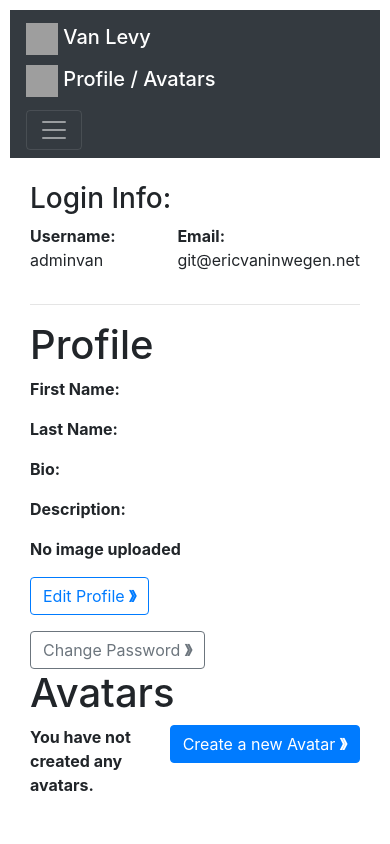
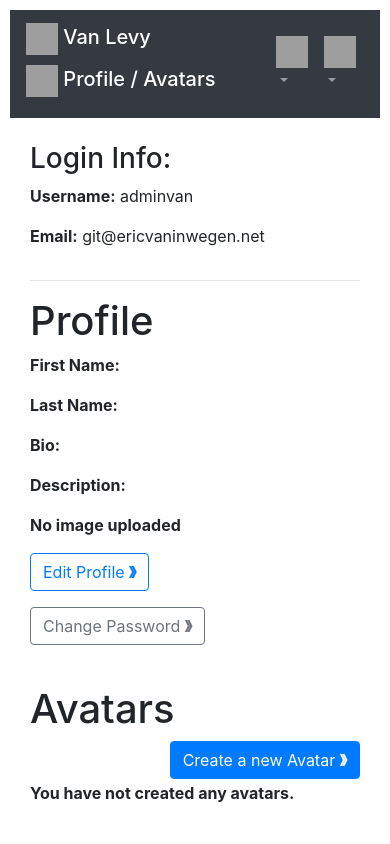
Before and after one commit to egv78/vanlevysite, a Django app: page /accounts/profile/ in a window 390 px wide. Run offline with Django 3.2, Linux system fonts and the light colour scheme; a user stored in the database is signed in; data comes from the database, SQL or seed files in the repository; tables that the repository leaves empty hold one stand-in row (values such as "Sample post"); parts of the project's set-up code (start-up, migrations or seed data) failed here and were passed over; some libraries are stand-ins or nearby versions; grey boxes are pictures that could not be loaded.

Commit message:
Responsive design

```diff
--- a/accounts/templates/accounts/profile_view.html
+++ b/accounts/templates/accounts/profile_view.html
@@ -31,16 +31,16 @@
             </div>
         </div>
         <div class="row">
-            <div class="col">
+            <div class="col-md">
                 <p><strong>Username:</strong> {{user}}</p>
             </div>
-            <div class="col">
+            <div class="col"-md>
                 <p><strong>Email:</strong> {{user.email}}</p>
             </div>
         </div>
         <hr>
         <div class="row">
-            <div class="col">
+            <div class="col-sm">
                 <!-- One of two columns -->
                 <h1>Profile</h1>
                 <p><strong>First Name:</strong> {{user.userprofile.user_first_name}}</p>
@@ -59,15 +59,17 @@
                 <a href="{% url 'accounts:password' %}"><button type="button" class="btn btn-outline-secondary">
                     Change Password <strong>&#12299</strong>
                 </button></a>
-
+                <span class="show-md"><p><br></p></span>
             </div>
-            <div class="col">
+            <div class="col-sm">
                 <!-- Two of two columns -->
                 <h1 id="avatar">Avatars</h1>
                 <a href="{% url 'accounts:create_avatar' %}">
                     <button type="button" class="btn btn-primary align-right">
                         Create a new Avatar <strong>&#12299</strong>
                     </button></a>
+
+                <span class="show-md"><p><br></p></span>
                 {% if has_avatars %}
                     {% for avatar in my_avatars_list %}
                         <hr>
--- a/accounts/templates/accounts_base.html
+++ b/accounts/templates/accounts_base.html
@@ -1,7 +1,7 @@
 {% extends 'base.html' %}
 
 {% block navbar_characteristics %}
-    <nav class="navbar navbar-expand-sm navbar-dark bg-dark">
+    <nav class="navbar navbar-expand navbar-dark bg-dark">
 {% endblock %}
 
 {% block brand %}
--- a/swdice/templates/sw_base.html
+++ b/swdice/templates/sw_base.html
@@ -1,7 +1,7 @@
 {% extends 'base.html' %}
 
 {% block navbar_characteristics %}
-    <nav class="navbar navbar-expand-lg navbar-dark" style="background-color: #252525">
+    <nav class="navbar navbar-expand-xs navbar-dark" style="background-color: #252525">
 {% endblock %}
 
 {% block brand %}
--- a/swdice/templates/swdice/dockingbay.html
+++ b/swdice/templates/swdice/dockingbay.html
@@ -36,7 +36,7 @@
 
     <div class="container">
         <div class="row">
-            <div class="col-md-8">
+            <div class="col-lg-8">
                 <hr>
                 <h4>
                     {% if my_rooms_list %}
@@ -97,7 +97,7 @@
                     Once you've been in a room, this will be a list of direct links to get back in.
                 {% endif %}
             </div>
-            <div class="col-md-4">
+            <div class="col-lg-4">
                 <hr>
                 <h4>Make a new room
                 <a href="{% url 'swdice:makeroom' %}">
--- a/vanlevy/static/base_style.css
+++ b/vanlevy/static/base_style.css
@@ -148,6 +148,9 @@ input[type=number] {
     margin-left: 15;
 }
 
+.show-md {
+    display: none;
+}
 
 @media screen and (max-width:1024px) {
     /* For Tablets */
@@ -206,6 +209,9 @@ input[type=number] {
         color:white;
         font-size: 125%;
     }
+    .show-md{
+        display: inline;
+    }
 }
 
 @media screen and (max-width:767px) {
@@ -219,7 +225,7 @@ input[type=number] {
         margin-left: 15;
     }
     .room-name {
-        max-width: 400px;
+        max-width: 250px;
         color:white;
         font-size: 100%;
     }
```
Also changed, not shown: vanlevy/templates/vl_base.html (+11 -7 lines).
